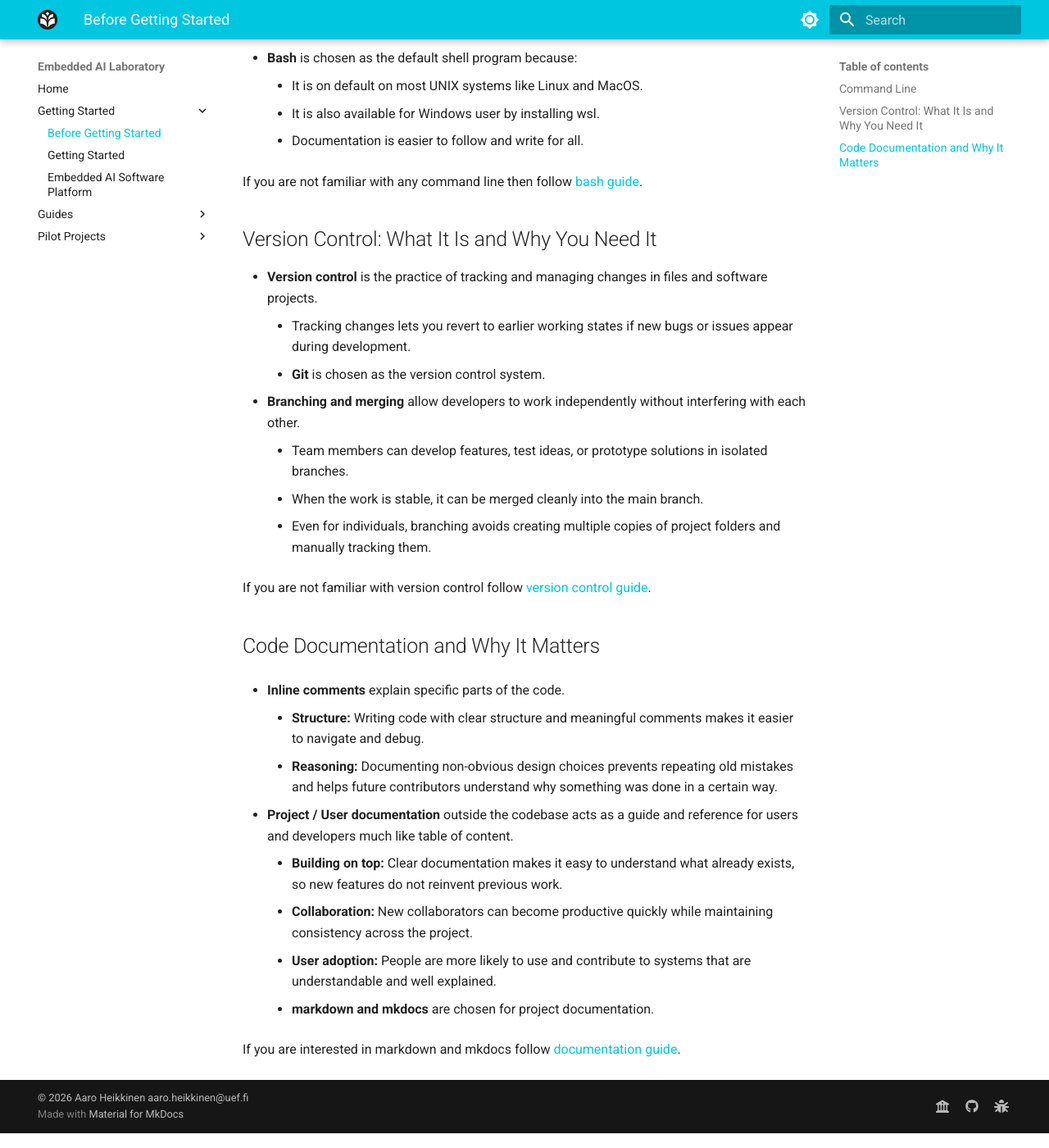
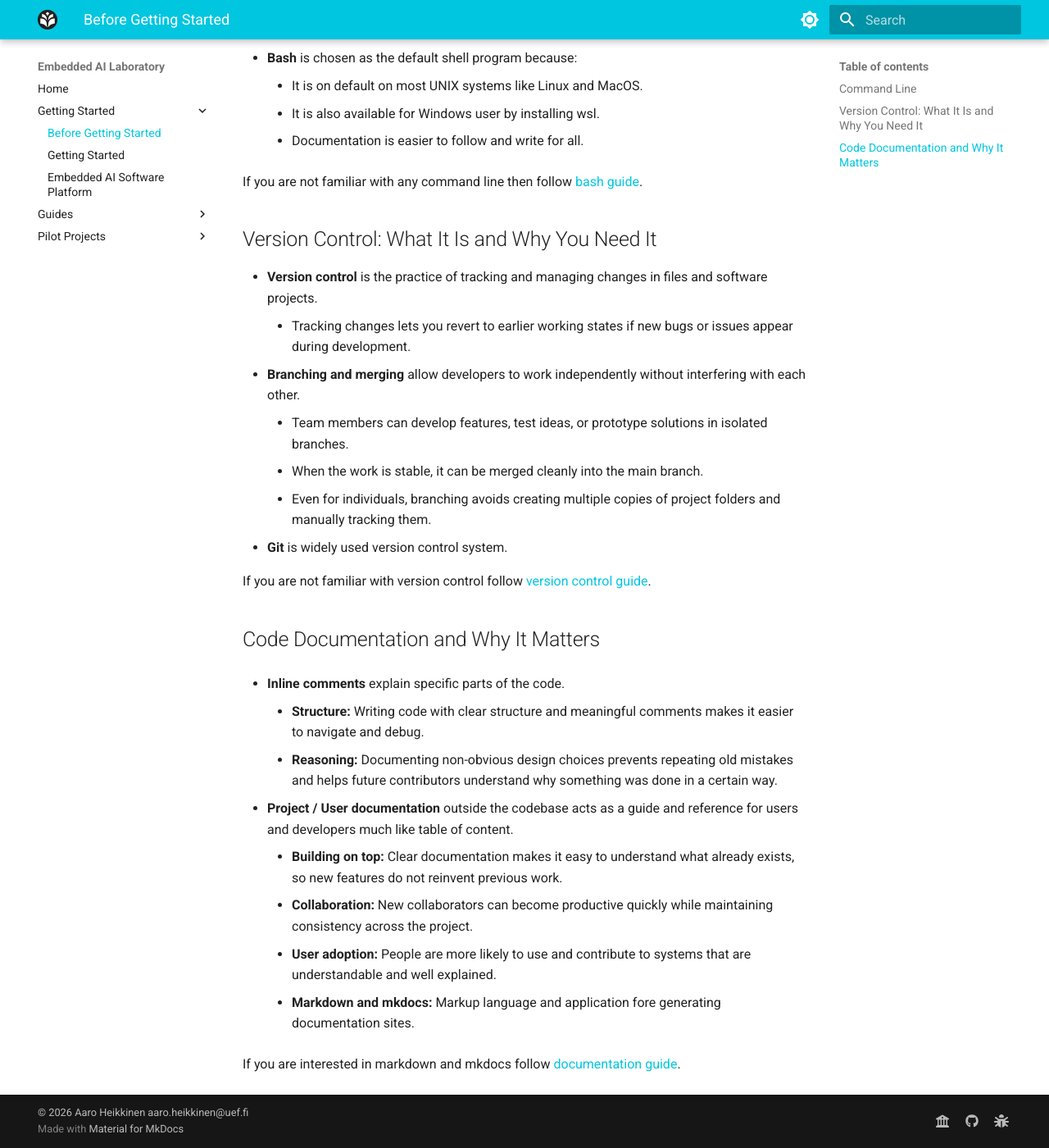
Before and after one commit to aaheikki/embedded_ai_lab, an MkDocs documentation site: the page built from docs/before_getting_started.md, in a window 1280 px wide and 1400 px high, scrolled down 265 px. Shown: the whole window at 82% size. Built offline with MkDocs 1.6.1 and Material for MkDocs 9.7.7, drawn with Linux system fonts in a browser that asks for light colours.

Commit message:
modified the before_getting_started sections to be more consistent

```diff
--- a/docs/before_getting_started.md
+++ b/docs/before_getting_started.md
@@ -13,11 +13,11 @@ If you are not familiar with any command line then follow [bash guide](bash_guid
 
 - **Version control** is the practice of tracking and managing changes in files and software projects.
     - Tracking changes lets you revert to earlier working states if new bugs or issues appear during development.
-    - **Git** is chosen as the version control system.
 - **Branching and merging** allow developers to work independently without interfering with each other.
     - Team members can develop features, test ideas, or prototype solutions in isolated branches.
     - When the work is stable, it can be merged cleanly into the main branch.
     - Even for individuals, branching avoids creating multiple copies of project folders and manually tracking them.
+- **Git** is widely used version control system.
 
 If you are not familiar with version control follow [version control guide](version_control_guide.md).
 
@@ -31,6 +31,6 @@ If you are not familiar with version control follow [version control guide](vers
     - **Building on top:** Clear documentation makes it easy to understand what already exists, so new features do not reinvent previous work.
     - **Collaboration:** New collaborators can become productive quickly while maintaining consistency across the project.
     - **User adoption:** People are more likely to use and contribute to systems that are understandable and well explained.
-    - **markdown and mkdocs** are chosen for project documentation.
+    - **Markdown and mkdocs:** Markup language and application fore generating documentation sites.
 
 If you are interested in markdown and mkdocs follow [documentation guide](documentation_guide.md).
```
